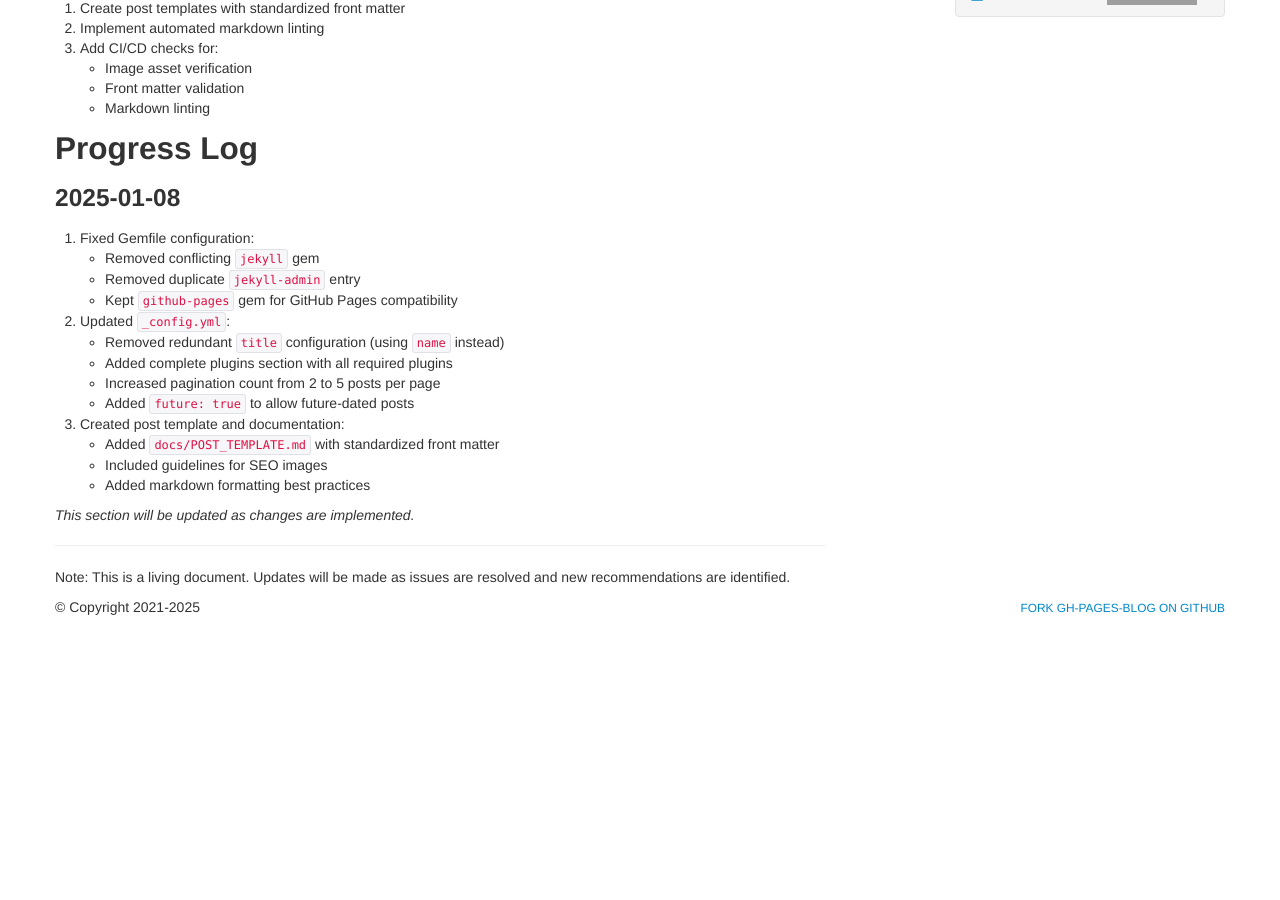
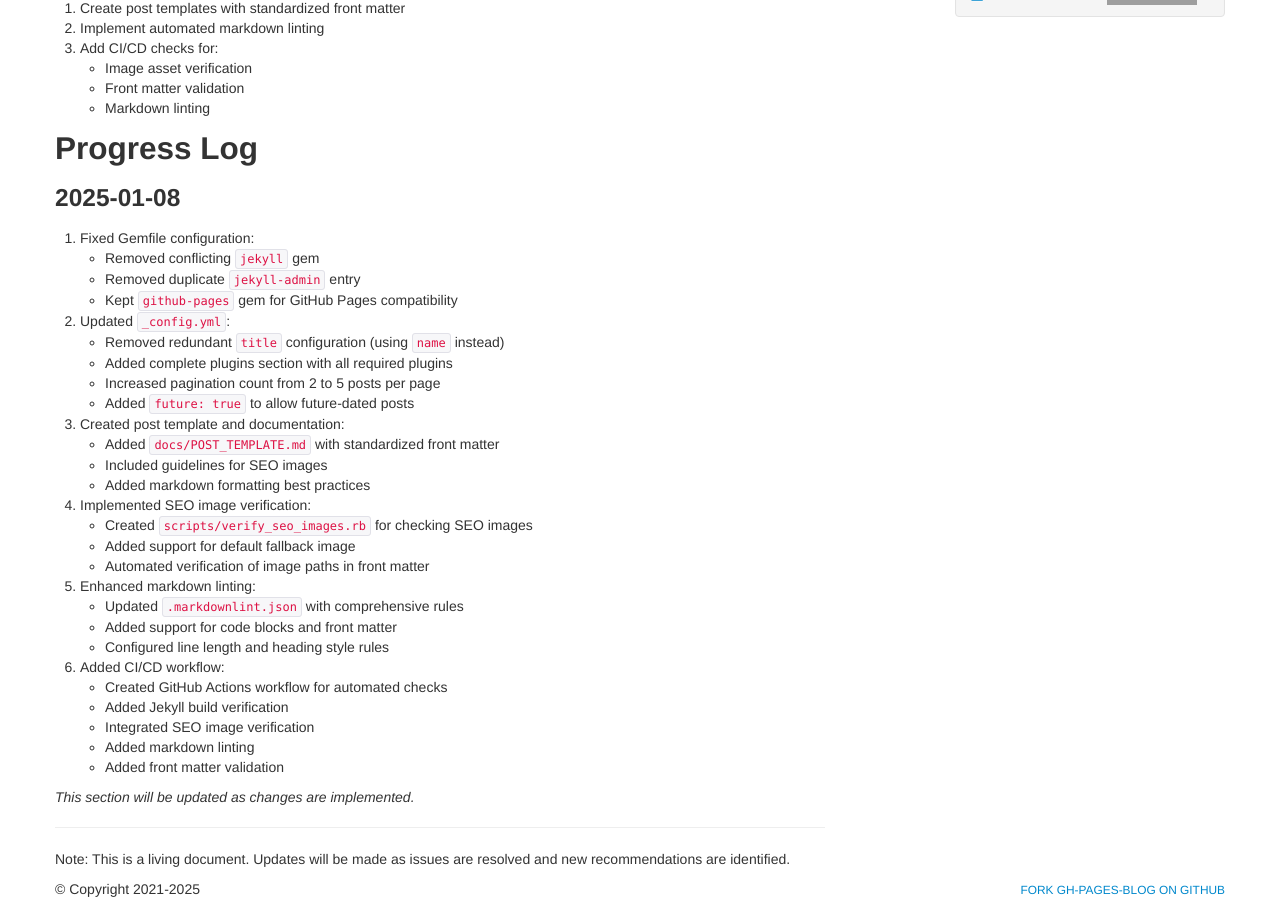
Before and after one commit to michaellambgelo/michaellambgelo.github.io, a Jekyll site: the page built from docs/MAINTENANCE.md, in a window 1280 px wide and 900 px high, scrolled down 1890 px. Built offline with Jekyll 4.4.1, drawn with Linux system fonts in a browser that asks for light colours; our own code applies the rules of GitHub Pages for plain Markdown files; before the commit the page ends 2508 px from its top, so only the background shows below that; grey boxes are pictures that could not be loaded.

Commit message:
feat: add automation and verification tools
- Add SEO image verification script
- Update markdown linting configuration
- Add GitHub Actions workflow for CI/CD
- Update maintenance documentation

```diff
--- a/docs/MAINTENANCE.md
+++ b/docs/MAINTENANCE.md
@@ -101,6 +101,23 @@ This document tracks known issues, recommendations, and maintenance tasks for th
    - Included guidelines for SEO images
    - Added markdown formatting best practices
 
+4. Implemented SEO image verification:
+   - Created `scripts/verify_seo_images.rb` for checking SEO images
+   - Added support for default fallback image
+   - Automated verification of image paths in front matter
+
+5. Enhanced markdown linting:
+   - Updated `.markdownlint.json` with comprehensive rules
+   - Added support for code blocks and front matter
+   - Configured line length and heading style rules
+
+6. Added CI/CD workflow:
+   - Created GitHub Actions workflow for automated checks
+   - Added Jekyll build verification
+   - Integrated SEO image verification
+   - Added markdown linting
+   - Added front matter validation
+
 _This section will be updated as changes are implemented._
 
 ---
```
Also changed, not shown: scripts/verify_seo_images.rb (added, +55 -0 lines), .github/workflows/ci.yml (added), .markdownlint.json.
